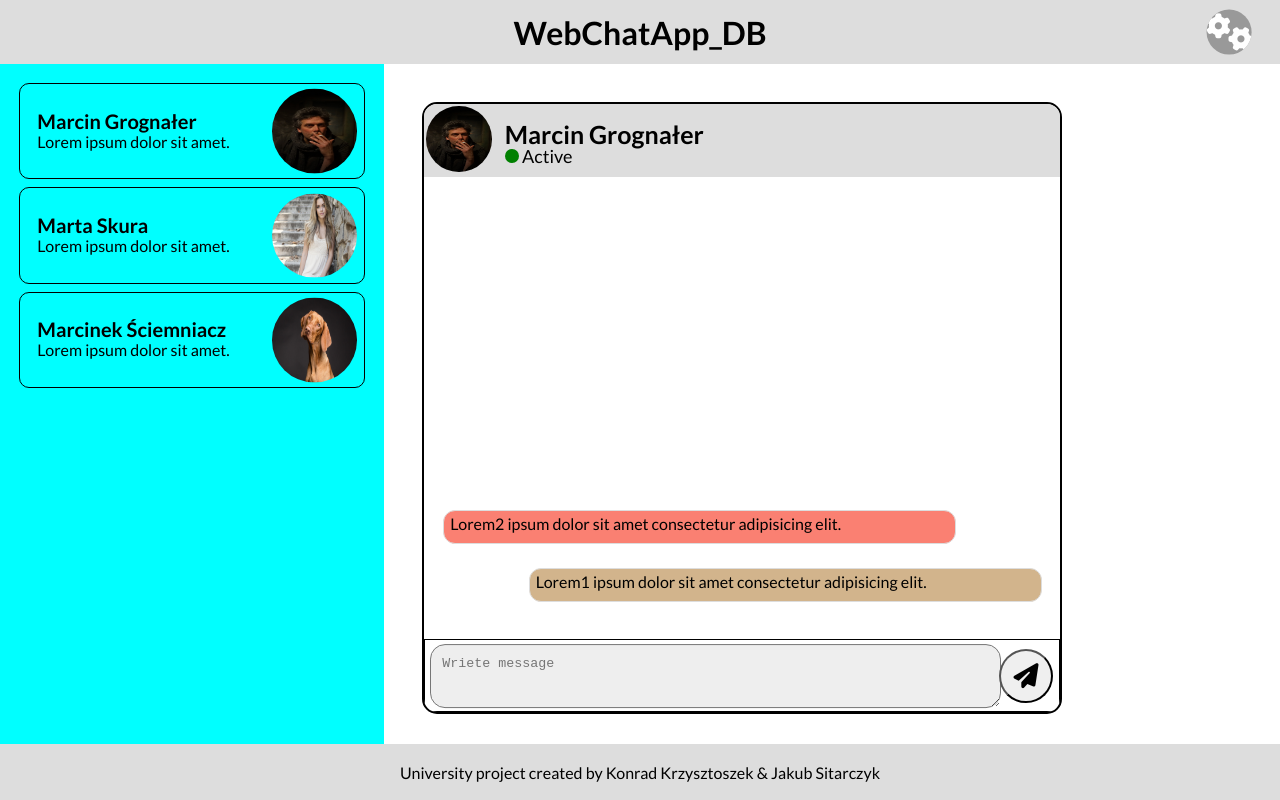
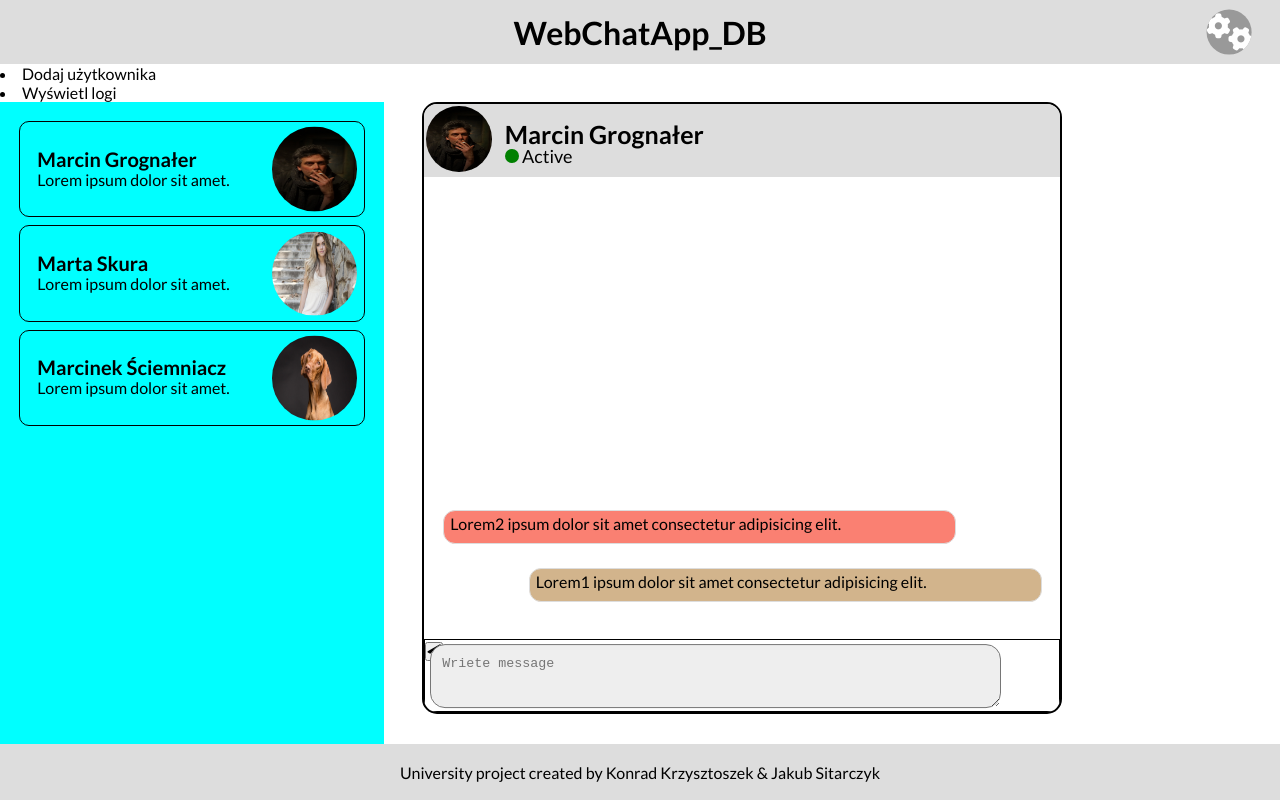
Before and after one commit to SQTX/WebChatApp_Database, a plain HTML site: page index.html in a window 1280 px wide. Drawn offline with Linux system fonts and the light colour scheme.

Commit message:
Add menu bar

```diff
--- a/index.html
+++ b/index.html
@@ -9,6 +9,7 @@
   <link rel="preconnect" href="https://fonts.googleapis.com">
   <link rel="preconnect" href="https://fonts.gstatic.com" crossorigin>
   <link href="https://fonts.googleapis.com/css2?family=Lato:wght@300;400;700&display=swap" rel="stylesheet">
+
   <link rel="stylesheet" href="./css/style.min.css">
 </head>
 <body>
@@ -19,6 +20,10 @@
     </button>
   </header>
   <main>
+    <menu>
+      <li class="option">Dodaj użytkownika</li>
+      <li class="option">Wyświetl logi</li>
+    </menu>
     <section class="friends-list">
       <div class="friend">
         <span class="friend-text">
@@ -73,7 +78,7 @@
       </div>
       <div class="write-area">
         <textarea id="write-mess" placeholder="Wriete message" cols="30" rows="2"></textarea>
-        <button id="send">
+        <button id="sendBtn">
           <i class="fa-solid fa-paper-plane"></i>
         </button>
       </div>
@@ -82,5 +87,6 @@
   <footer>
     <p class="credits">University project created by Konrad Krzysztoszek & Jakub Sitarczyk</p>
   </footer>
+  <script src="js/main.js"></script>
 </body>
 </html>
```
